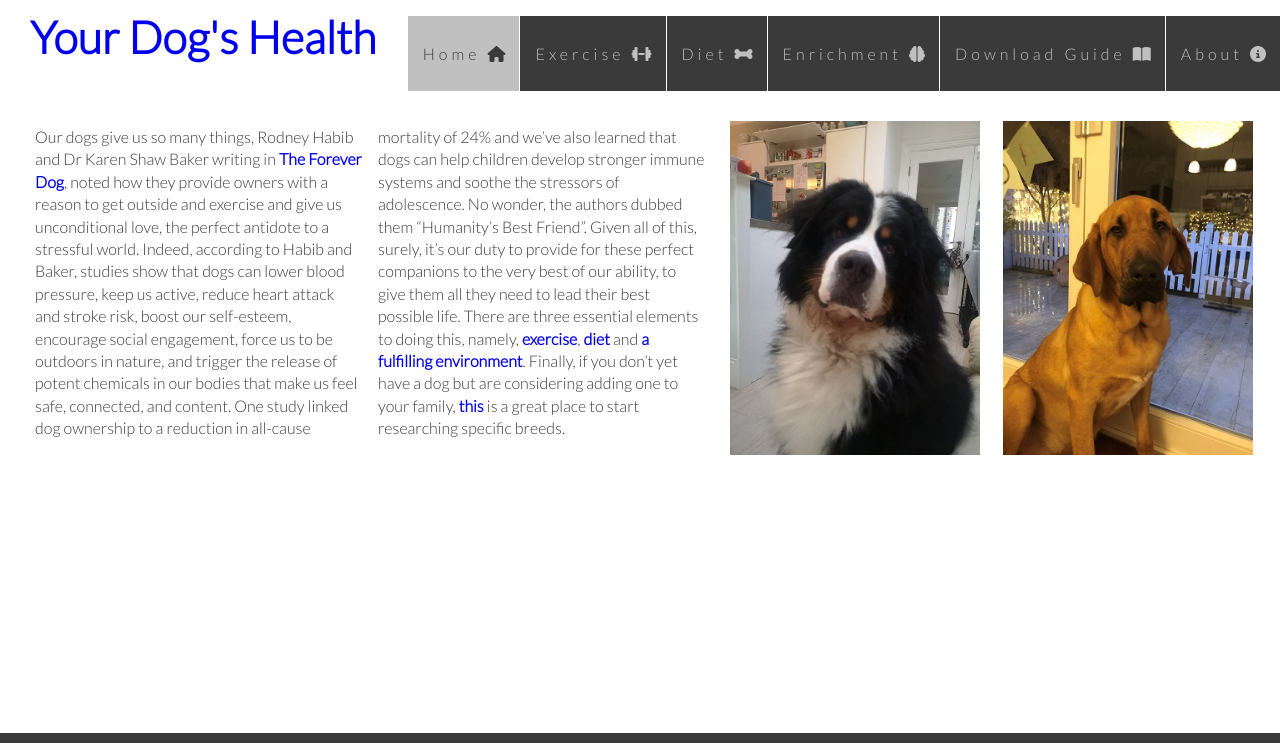
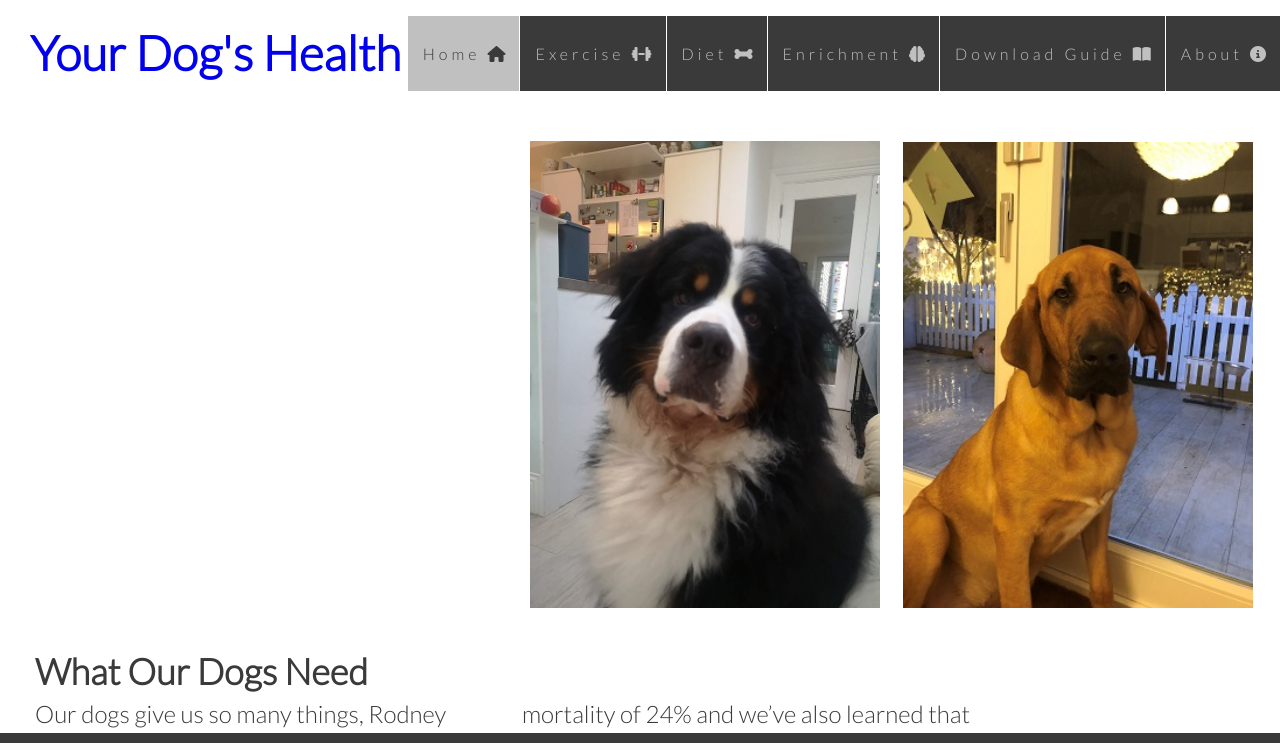
Before and after one commit to SDDNG/yourdogshealth, a plain HTML site: page home.html in a window 1280 px wide. Shown: the top 743 px of the page. Drawn offline with Linux system fonts and the light colour scheme.

Commit message:
Size page elements for large screens

```diff
--- a/assets/css/style.css
+++ b/assets/css/style.css
@@ -14,8 +14,9 @@ body {
 
 #logo {
     float: left;
-    font-size: 280%;
+    font-size: 300%;
     margin-left: 30px;
+    margin-top: 15px;
 }
 
 #menu {
@@ -65,21 +66,31 @@ body {
 
 }
 
-#page-main-image {
+#main-page-image-section {
     clear:both;
-    width:550px;
+    width:750px;
     float: right;
-    margin-top: 30px;
+    margin-top: 50px;
+}
+
+.main-image {
+    width: 350px;
+    margin-right: 20px;
 }
 
 #main-page-text {
     margin-top: 30px;
     margin-left: 30px;
-    width:670px;
+    width:950px;
     float: left;
-    column-count: 2;
     padding:5px;
     line-height: 1.4;
+    font-size: 150%;
+}
+
+#main-page-text p {
+    clear:left;
+    column-count: 2;
 }
 
 #main-page-text a {
@@ -94,11 +105,6 @@ body {
 
 #main-page-text a:visited {
     color: #551A8B;
-}
-
-.main-image {
-    width: 250px;
-    margin-right: 20px;
 }
 
 footer {
@@ -133,3 +139,22 @@ footer {
     color: #3a3a3a;
     background-color:#C0C0C0;
 }
+
+/* for larger to medium screens size from 1200px wide and down */
+@media screen and (max-width: 1250px) {
+
+    #logo {
+
+        font-size: 220%;
+
+
+    }
+
+
+
+    #menu {
+        font-size: 50%;
+
+    }
+
+}
--- a/home.html
+++ b/home.html
@@ -43,12 +43,13 @@
             </ul>
         </nav>
     </header>
-    <section id="page-main-image" aria-label="Main page images of dogs">
+    <section id="main-page-image-section" aria-label="Main page images of dogs">
         <img src="/assets/images/main-page-image.jpg" alt="Bernese Mountain Dog" class="main-image" >
         <img src="/assets/images/main-page-image2.jpg" alt="Broholmer Dog" class="main-image">
     </section>
     <section id="main-page-text" aria-label="Introductory paragraph on main page to explain elements required to keep
     your dog in good health">
+        <h2>What Our Dogs Need</h2>
         <p>Our dogs give us so many things, Rodney Habib and Dr Karen Shaw Baker writing in
             <a href="https://tinyurl.com/2s3azccx" target="_blank"
             alt="Amazon link to the book The Forever Dog">
```
